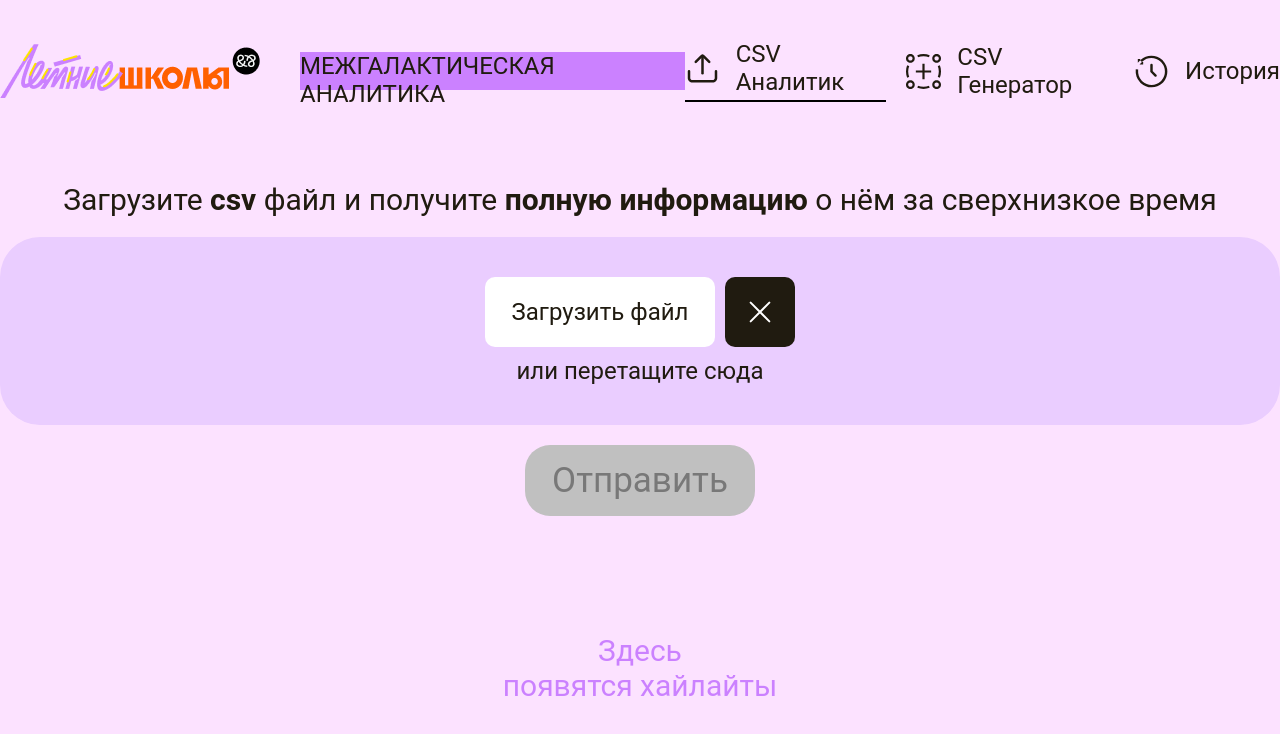
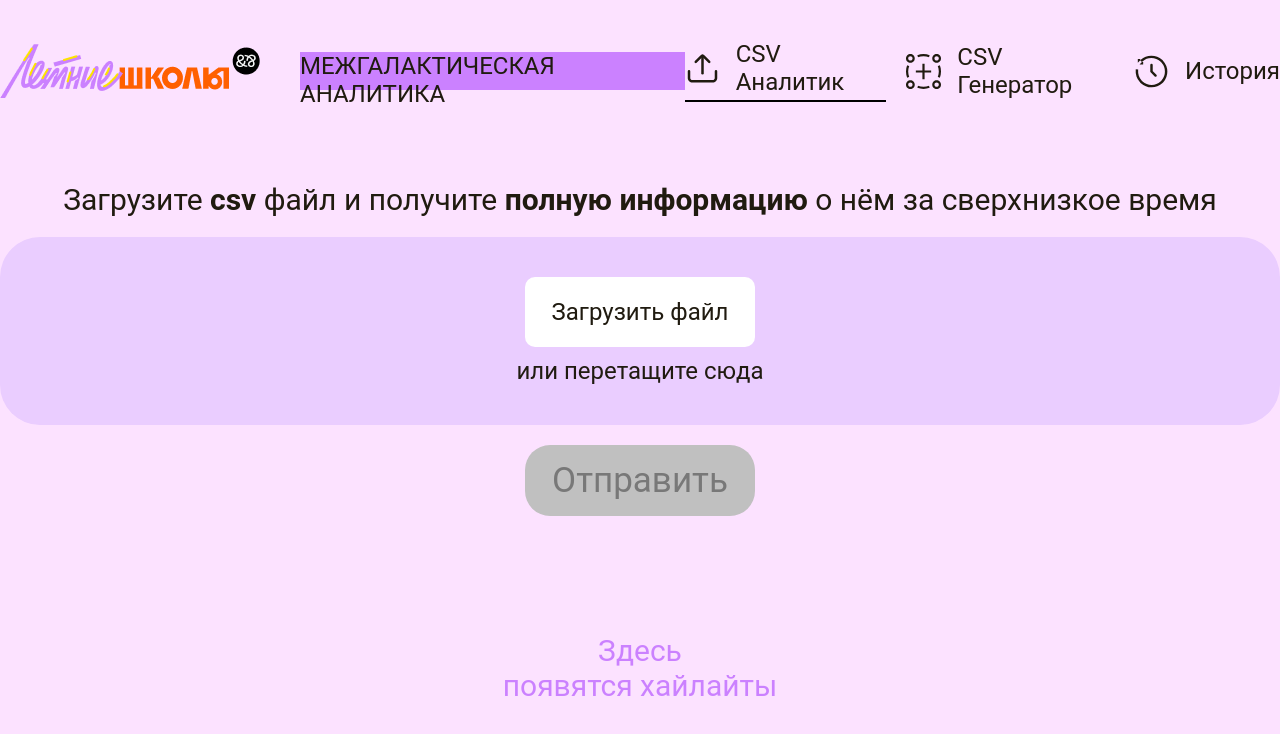
Before and after one commit to VikaLubenets/HomeTask, a React (Vite) app: page / in a window 1280 px wide. Shown: the top 734 px of the page. Built offline with nearby package versions, Linux system fonts and the light colour scheme; a web font is replaced by a local one.

Commit message:
fix: fix upload button in accordance with figma maket

```diff
--- a/src/components/UI/UploadButton/UploadButton.tsx
+++ b/src/components/UI/UploadButton/UploadButton.tsx
@@ -79,7 +79,7 @@ export const UploadButton = ({
           </label>
         ) : (
           <button
-            className={`${styles.input} ${styles[status]}`}
+            className={`${styles.input} ${styles[status]} ${isDisabled ? styles.disabled : ''}`}
             type="button"
             onClick={onClick}
             disabled={isDisabled}
@@ -89,7 +89,7 @@ export const UploadButton = ({
           </button>
         )}
 
-        {onClear && (
+        {onClear && (status === 'error' || status === 'ready' || status === 'upload' ) && (
           <DeleteIconButton
             onDelete={() => {
               setIsChoosing?.(false);
```
